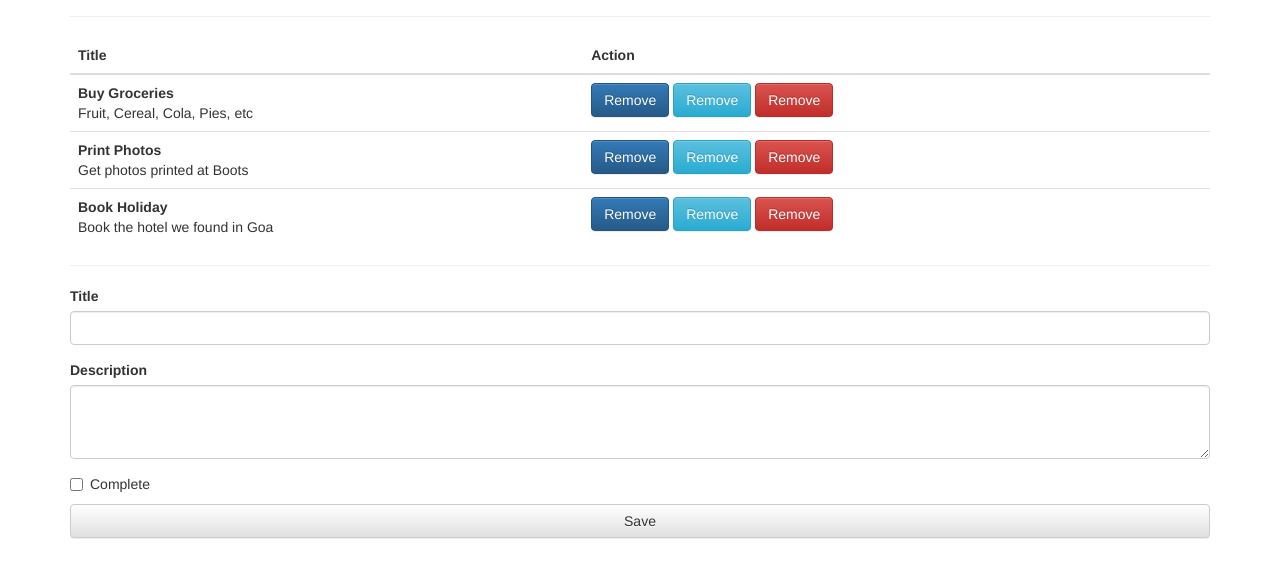
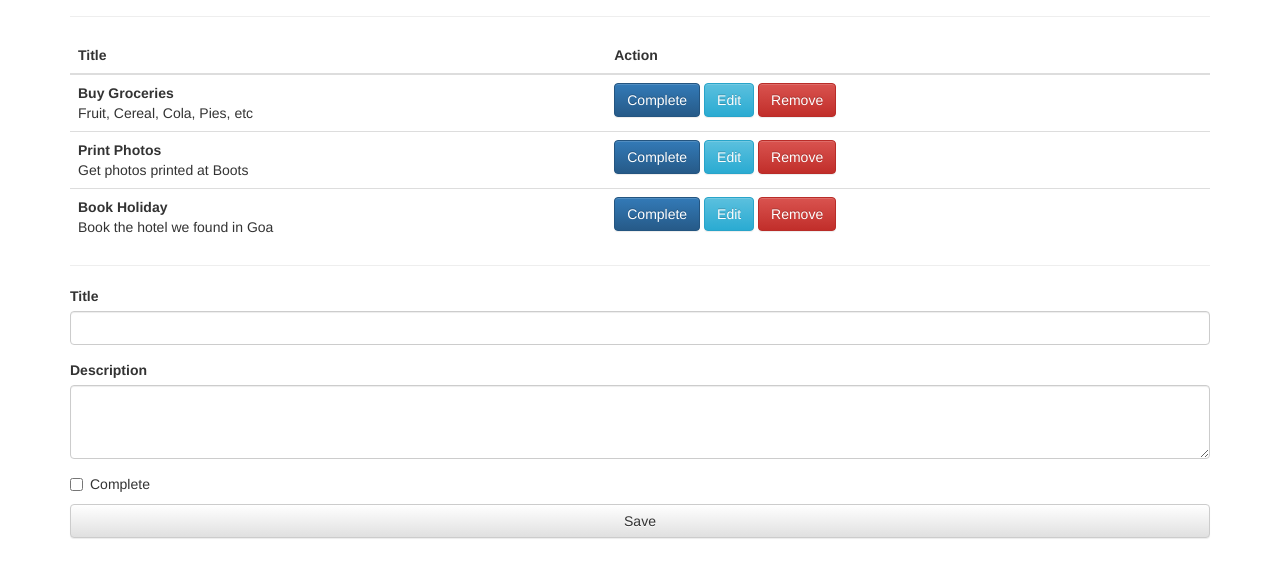
Before and after one commit to atwright147/angular-todo, a website: page index.html in a window 1280 px wide. Shown: the part 83-660 px from the top of the page. Drawn offline with nearby package versions, Linux system fonts and the light colour scheme.

Commit message:
change button titles

```diff
--- a/index.html
+++ b/index.html
@@ -24,8 +24,8 @@
 					<td><strong>{{item.title}}</strong><br>
 						{{item.description}}</td>
 					<td>
-						<button ng-click="toggleComplete(item)" class="btn btn-primary">Remove</button>
-						<button ng-click="editItem(item)" class="btn btn-info">Remove</button>
+						<button ng-click="toggleComplete(item)" class="btn btn-primary">Complete</button>
+						<button ng-click="editItem(item)" class="btn btn-info">Edit</button>
 						<button ng-click="removeItem(item)" class="btn btn-danger">Remove</button>
 					</td>
 				</tr>
```
